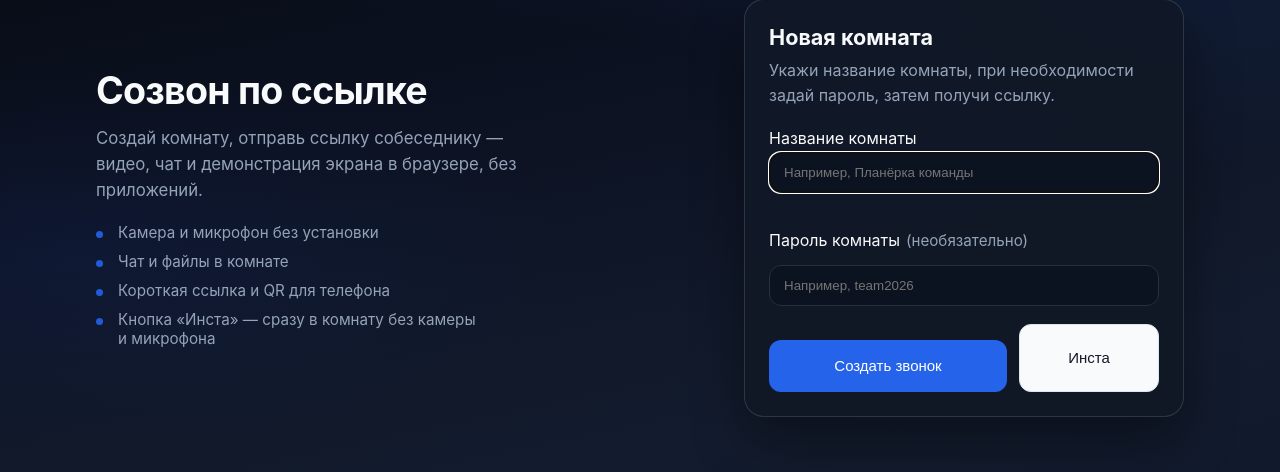
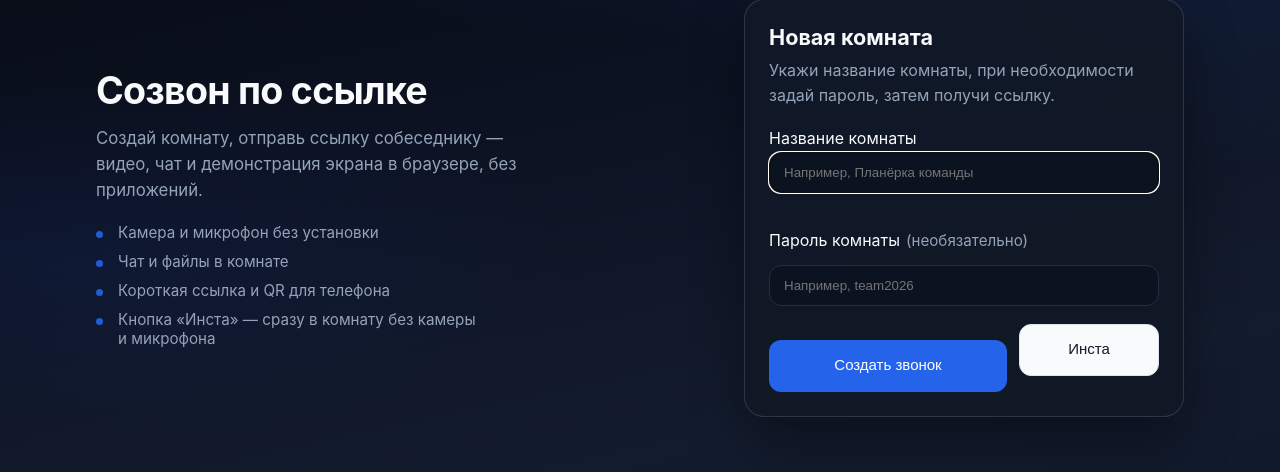
Before and after one commit to Noloquideus/linkra, a FastAPI app: page / in a window 1280 px wide. Shown: the part 182-654 px from the top of the page. Run offline with FastAPI, Linux system fonts and the light colour scheme.

Commit message:
restyling

```diff
--- a/backend/static/style.css
+++ b/backend/static/style.css
@@ -168,8 +168,13 @@ body {
   display: inline-flex;
   align-items: center;
   justify-content: center;
+  box-sizing: border-box;
+  height: 52px;
   min-height: 52px;
-  box-sizing: border-box;
+  max-height: 52px;
+  padding: 0 18px;
+  line-height: 1.25;
+  font-size: 15px;
 }
 
 .home-create-actions #create-call-btn {
```
